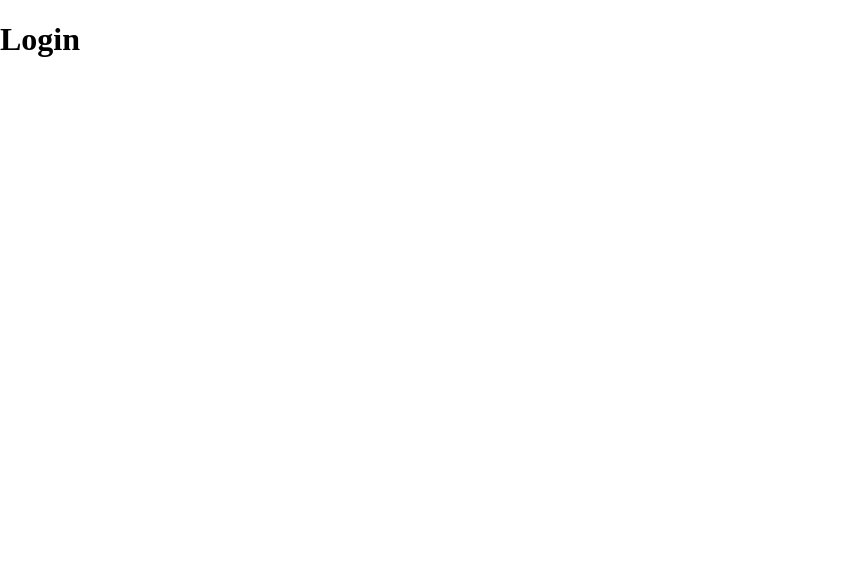
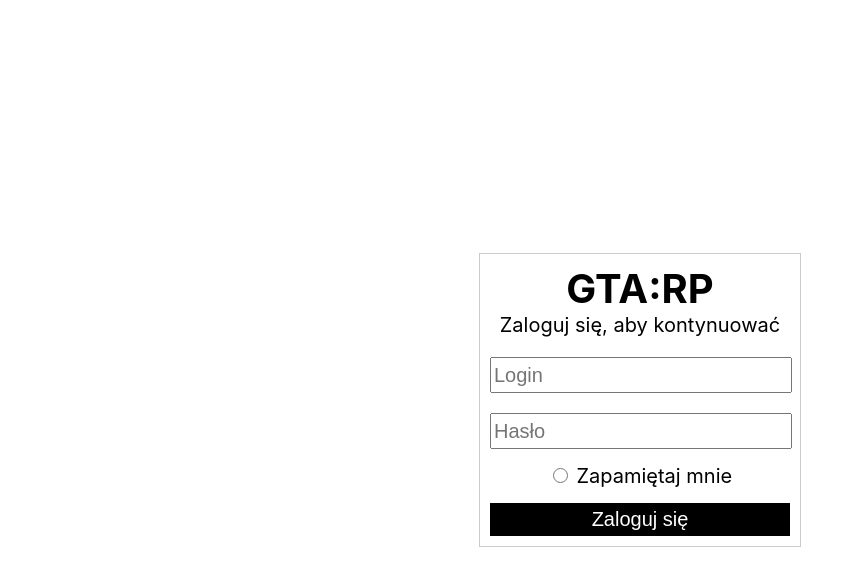
Before and after one commit to Paweu1412/gtarp-webviews, a Preact app: page / in a window 1280 px wide. Shown: the whole page, without its empty margins (0-864 px from the left). Built offline with nearby package versions, Linux system fonts and the light colour scheme.

Commit message:
Beginning of login view

```diff
--- a/package.json
+++ b/package.json
@@ -9,7 +9,7 @@
     "preact": "^10.19.2",
     "react": "^18.2.0",
     "react-dom": "^18.2.0",
-    "react-scripts": "5.0.1",
+    "react-scripts": "^5.0.1",
     "reactdom": "^2.0.0",
     "sass": "^1.69.5",
     "web-vitals": "^2.1.4"
--- a/src/Webviews.js
+++ b/src/Webviews.js
@@ -4,7 +4,7 @@
 import { Login } from './pages/Login/Login';
 
 export const Webviews = () => {
-	const [loginState, setLoginState] = useState(true);
+	const [loginState, setLoginState] = useState(true);  //eslint-disable-line
 
 	// setTimeout(() => {
 	//     setLoginState(true);
--- a/src/index.js
+++ b/src/index.js
@@ -1,5 +1,5 @@
 import React from 'react';
-import ReactDOM from 'react-dom';
+import ReactDOM from 'react-dom/client';
 import './index.scss';
 import { Webviews } from './Webviews';
 
--- a/src/index.scss
+++ b/src/index.scss
@@ -1,3 +1,4 @@
 body {
   margin: 0;
+  font-family: Inter;
 }
--- a/src/pages/Login/Login.js
+++ b/src/pages/Login/Login.js
@@ -1,7 +1,27 @@
+import './Login.scss';
+
+import { Greeting } from './components/Greeting';
+
 export const Login = () => {
   return (
     <div className="Login">
-      <h1>Login</h1>
+      <div className="container">
+        <div className="header">
+          <Greeting />
+          <p>Zaloguj się, aby kontynuować</p>
+        </div>
+
+        <div className="main">
+          <input type="text" placeholder="Login" />
+          <input type="password" placeholder="Hasło" />
+
+          <div className="remember-me">
+            <input type="radio" /> Zapamiętaj mnie
+          </div>
+
+          <button className="login">Zaloguj się</button>
+        </div>
+      </div>
     </div>
   )
 }
--- a/src/pages/Login/Login.scss
+++ b/src/pages/Login/Login.scss
@@ -0,0 +1,70 @@
+.Login {
+  display: flex;
+  width: 100vw;
+  height: 100vh;
+  justify-content: center;
+  align-items: center;
+
+  .container {
+    width: 300px;
+    padding: 10px;
+    border: 1px solid rgba(0, 0, 0, 0.2);
+
+    .header {
+      display: flex;
+      flex-direction: column;
+      align-items: center;
+      margin-bottom: 20px;
+
+      h1 {
+        margin: 0;
+        font-size: 40px;
+      }
+
+      p {
+        margin: 0;
+        font-size: 20px;
+      }
+    }
+
+    .main {
+      input[type="text"],
+      input[type="password"] {
+        margin-top: 20px;
+        height: 30px;
+        width: 98%;
+        font-size: 20px;
+
+        &:first-child {
+          margin-top: 0;
+        }
+      }
+
+      .remember-me {
+        margin-top: 15px;
+        text-align: center;
+        font-size: 20px;
+
+        input[type="radio"] {
+          height: 15px;
+          width: 15px;
+          accent-color: rgb(0, 0, 0);
+        }
+      }
+
+      .login {
+        margin-top: 15px;
+        width: 100%;
+        font-size: 20px;
+        background-color: black;
+        color: white;
+        padding: 5px;
+        border: 0;
+
+        &:active {
+          background-color: rgba(27, 27, 27, 0.95)
+        }
+      }
+    }
+  }
+}
--- /dev/null
+++ b/src/pages/Login/components/Greeting.js
@@ -0,0 +1,24 @@
+import React, { useState, useEffect } from 'react';
+import './Greeting.scss';
+
+export const Greeting = () => {
+  const [text, setText] = useState('Cześć!');
+  const [fadeOut, setFadeOut] = useState(false);
+
+  useEffect(() => {
+    setTimeout(() => {
+      setFadeOut(true);
+
+      setTimeout(() => {
+        setText('GTA:RP');
+        setFadeOut(false);
+      }, 1000);
+    }, 3000);
+  }, []);
+
+  return (
+    <div className={`greeting${fadeOut ? ' fade-out' : ''}`}>
+      <h1>{text}</h1>
+    </div>
+  );
+};
--- /dev/null
+++ b/src/pages/Login/components/Greeting.scss
@@ -0,0 +1,8 @@
+h1 {
+  opacity: 1;
+  transition: opacity 1s ease-in-out;
+}
+
+.fade-out h1 {
+  opacity: 0;
+}
```
Also changed, not shown: 1 other file.
